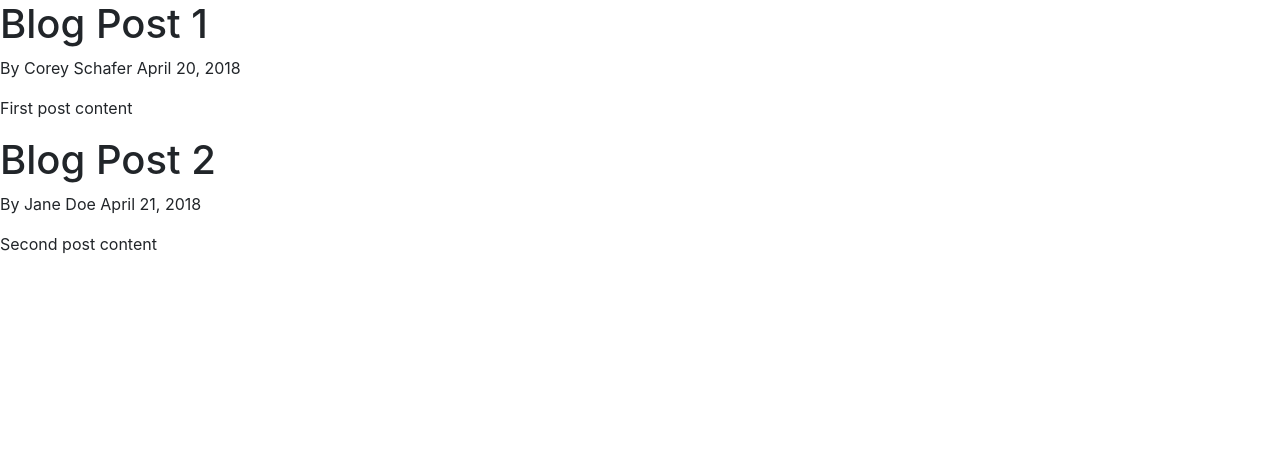
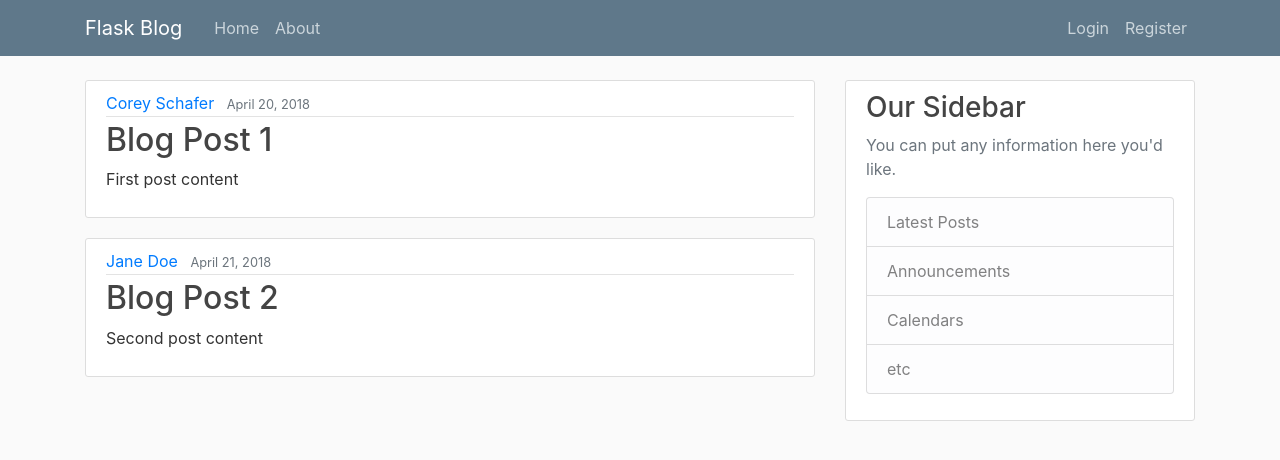
Before and after one commit to bolanebyla/FlaskBlog, a Flask app: page / in a window 1280 px wide. Shown: the top 460 px of the page. Run offline with Flask 2, Linux system fonts and the light colour scheme; some libraries are stand-ins or nearby versions.

Commit message:
added Bootstrap and main.css styles

```diff
--- a/app.py
+++ b/app.py
@@ -1,4 +1,4 @@
-from flask import Flask, render_template
+from flask import Flask, render_template, url_for
 
 app = Flask(__name__)
 
--- /dev/null
+++ b/static/main.css
@@ -0,0 +1,80 @@
+body {
+  background: #fafafa;
+  color: #333333;
+  margin-top: 5rem;
+}
+
+h1, h2, h3, h4, h5, h6 {
+  color: #444444;
+}
+
+.bg-steel {
+  background-color: #5f788a;
+}
+
+.site-header .navbar-nav .nav-link {
+  color: #cbd5db;
+}
+
+.site-header .navbar-nav .nav-link:hover {
+  color: #ffffff;
+}
+
+.site-header .navbar-nav .nav-link.active {
+  font-weight: 500;
+}
+
+.content-section {
+  background: #ffffff;
+  padding: 10px 20px;
+  border: 1px solid #dddddd;
+  border-radius: 3px;
+  margin-bottom: 20px;
+}
+
+.article-title {
+  color: #444444;
+}
+
+a.article-title:hover {
+  color: #428bca;
+  text-decoration: none;
+}
+
+.article-content {
+  white-space: pre-line;
+}
+
+.article-img {
+  height: 65px;
+  width: 65px;
+  margin-right: 16px;
+}
+
+.article-metadata {
+  padding-bottom: 1px;
+  margin-bottom: 4px;
+  border-bottom: 1px solid #e3e3e3
+}
+
+.article-metadata a:hover {
+  color: #333;
+  text-decoration: none;
+}
+
+.article-svg {
+  width: 25px;
+  height: 25px;
+  vertical-align: middle;
+}
+
+.account-img {
+  height: 125px;
+  width: 125px;
+  margin-right: 20px;
+  margin-bottom: 16px;
+}
+
+.account-heading {
+  font-size: 2.5rem;
+}
--- a/templates/base.html
+++ b/templates/base.html
@@ -1,12 +1,15 @@
 <!DOCTYPE html>
-<html lang="ru">
+<html>
 <head>
     <!-- Required meta tags -->
     <meta charset="utf-8">
     <meta name="viewport" content="width=device-width, initial-scale=1, shrink-to-fit=no">
 
     <!-- Bootstrap CSS -->
-    <link rel="stylesheet" href="https://stackpath.bootstrapcdn.com/bootstrap/4.5.0/css/bootstrap.min.css" integrity="sha384-9aIt2nRpC12Uk9gS9baDl411NQApFmC26EwAOH8WgZl5MYYxFfc+NcPb1dKGj7Sk" crossorigin="anonymous">
+    <link rel="stylesheet" href="https://maxcdn.bootstrapcdn.com/bootstrap/4.0.0/css/bootstrap.min.css" integrity="sha384-Gn5384xqQ1aoWXA+058RXPxPg6fy4IWvTNh0E263XmFcJlSAwiGgFAW/dAiS6JXm" crossorigin="anonymous">
+
+    <link rel="stylesheet" type="text/css" href="{{ url_for('static', filename='main.css') }}">
+
     {% if title %}
         <title>Flask Blog - {{ title }}</title>
     {% else %}
@@ -14,12 +17,53 @@
     {% endif %}
 </head>
 <body>
-    {% block content %}{% endblock %}
+    <header class="site-header">
+      <nav class="navbar navbar-expand-md navbar-dark bg-steel fixed-top">
+        <div class="container">
+          <a class="navbar-brand mr-4" href="/">Flask Blog</a>
+          <button class="navbar-toggler" type="button" data-toggle="collapse" data-target="#navbarToggle" aria-controls="navbarToggle" aria-expanded="false" aria-label="Toggle navigation">
+            <span class="navbar-toggler-icon"></span>
+          </button>
+          <div class="collapse navbar-collapse" id="navbarToggle">
+            <div class="navbar-nav mr-auto">
+              <a class="nav-item nav-link" href="/">Home</a>
+              <a class="nav-item nav-link" href="/about">About</a>
+            </div>
+            <!-- Navbar Right Side -->
+            <div class="navbar-nav">
+              <a class="nav-item nav-link" href="/login">Login</a>
+              <a class="nav-item nav-link" href="/register">Register</a>
+            </div>
+          </div>
+        </div>
+      </nav>
+    </header>
+    <main role="main" class="container">
+      <div class="row">
+        <div class="col-md-8">
+          {% block content %}{% endblock %}
+        </div>
+        <div class="col-md-4">
+          <div class="content-section">
+            <h3>Our Sidebar</h3>
+            <p class='text-muted'>You can put any information here you'd like.
+              <ul class="list-group">
+                <li class="list-group-item list-group-item-light">Latest Posts</li>
+                <li class="list-group-item list-group-item-light">Announcements</li>
+                <li class="list-group-item list-group-item-light">Calendars</li>
+                <li class="list-group-item list-group-item-light">etc</li>
+              </ul>
+            </p>
+          </div>
+        </div>
+      </div>
+    </main>
+
 
     <!-- Optional JavaScript -->
     <!-- jQuery first, then Popper.js, then Bootstrap JS -->
-    <script src="https://code.jquery.com/jquery-3.5.1.slim.min.js" integrity="sha384-DfXdz2htPH0lsSSs5nCTpuj/zy4C+OGpamoFVy38MVBnE+IbbVYUew+OrCXaRkfj" crossorigin="anonymous"></script>
-    <script src="https://cdn.jsdelivr.net/npm/popper.js@1.16.0/dist/umd/popper.min.js" integrity="sha384-Q6E9RHvbIyZFJoft+2mJbHaEWldlvI9IOYy5n3zV9zzTtmI3UksdQRVvoxMfooAo" crossorigin="anonymous"></script>
-    <script src="https://stackpath.bootstrapcdn.com/bootstrap/4.5.0/js/bootstrap.min.js" integrity="sha384-OgVRvuATP1z7JjHLkuOU7Xw704+h835Lr+6QL9UvYjZE3Ipu6Tp75j7Bh/kR0JKI" crossorigin="anonymous"></script>
+    <script src="https://code.jquery.com/jquery-3.2.1.slim.min.js" integrity="sha384-KJ3o2DKtIkvYIK3UENzmM7KCkRr/rE9/Qpg6aAZGJwFDMVNA/GpGFF93hXpG5KkN" crossorigin="anonymous"></script>
+    <script src="https://cdnjs.cloudflare.com/ajax/libs/popper.js/1.12.9/umd/popper.min.js" integrity="sha384-ApNbgh9B+Y1QKtv3Rn7W3mgPxhU9K/ScQsAP7hUibX39j7fakFPskvXusvfa0b4Q" crossorigin="anonymous"></script>
+    <script src="https://maxcdn.bootstrapcdn.com/bootstrap/4.0.0/js/bootstrap.min.js" integrity="sha384-JZR6Spejh4U02d8jOt6vLEHfe/JQGiRRSQQxSfFWpi1MquVdAyjUar5+76PVCmYl" crossorigin="anonymous"></script>
 </body>
 </html>
--- a/templates/home.html
+++ b/templates/home.html
@@ -1,8 +1,15 @@
 {% extends "base.html" %}
 {% block content %}
     {% for post in posts %}
-        <h1>{{ post.title }}</h1>
-        <p>By {{ post.author }} {{ post.date_posted }}</p>
-        <p>{{ post.content }}</p>
+        <article class="media content-section">
+          <div class="media-body">
+            <div class="article-metadata">
+              <a class="mr-2" href="#">{{ post.author }}</a>
+              <small class="text-muted">{{ post.date_posted }}</small>
+            </div>
+            <h2><a class="article-title" href="#">{{ post.title }}</a></h2>
+            <p class="article-content">{{ post.content }}</p>
+          </div>
+        </article>
     {% endfor %}
 {% endblock content %}
```
